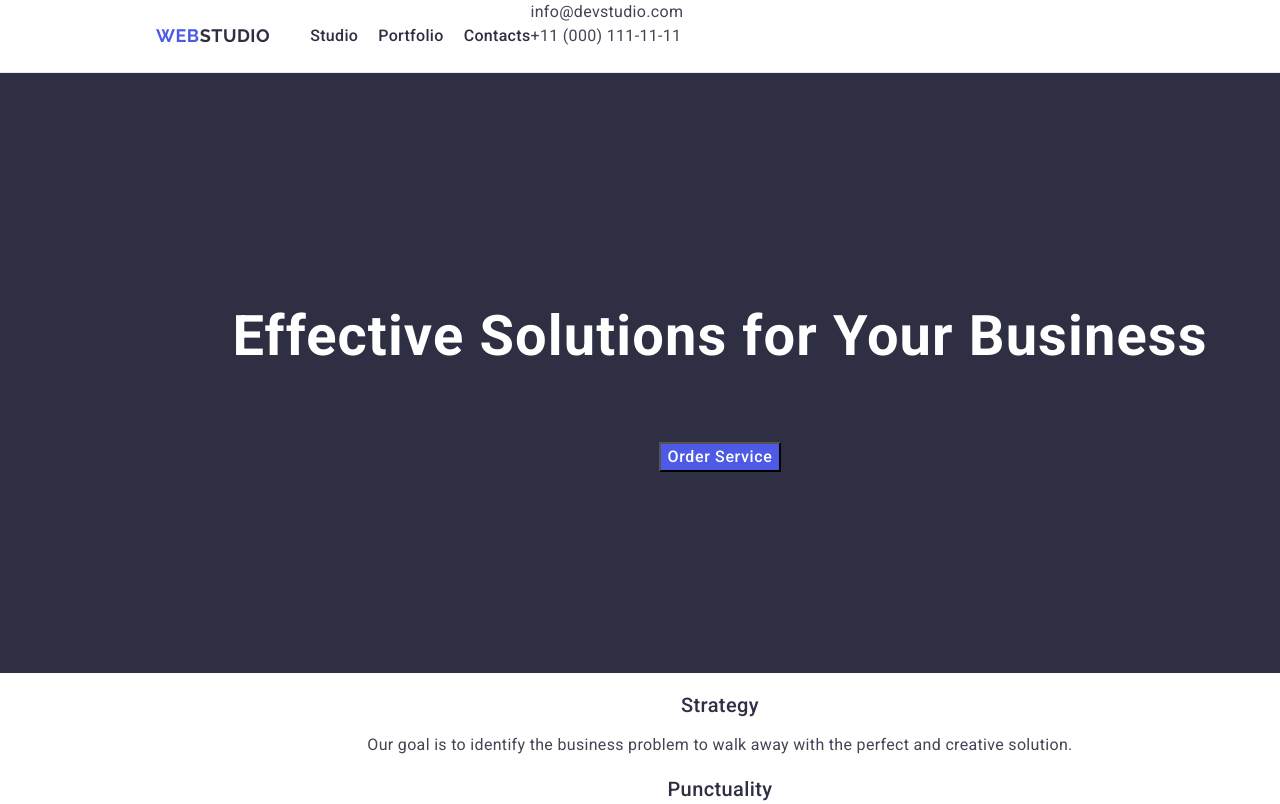
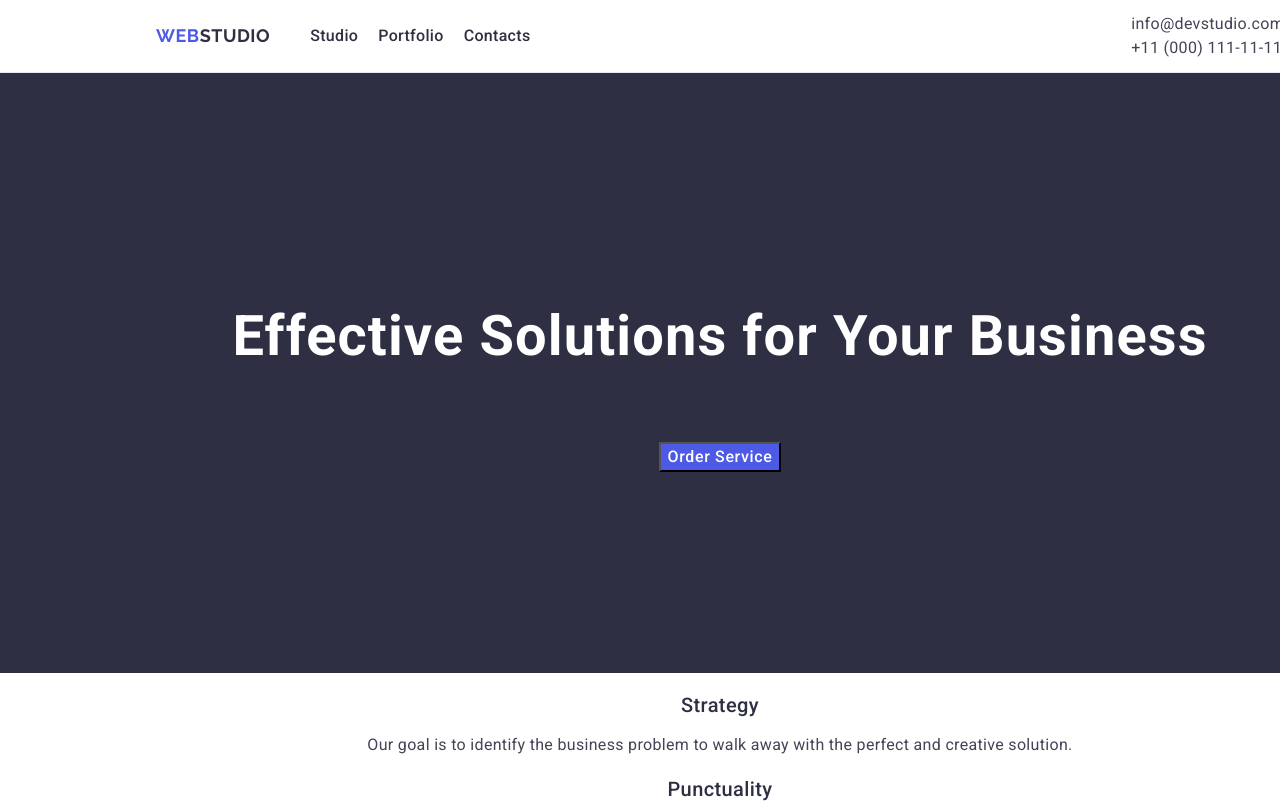
Before and after one commit to YLevytsk/goit-markup-hw-03, a plain HTML site: page index.html in a window 1280 px wide. Shown: the top 804 px of the page. Drawn offline with nearby package versions, Linux system fonts and the light colour scheme.

Commit message:
ьпрь

```diff
--- a/css/styles.css
+++ b/css/styles.css
@@ -30,7 +30,9 @@ header {
     align-items: center;
 }
 .container-header {
-    display: flex;
+    display: flex; /* Включаем флекс-контейнер */
+    justify-content: space-between; /* Равномерно распределяем навигацию и контакты по краям */
+    align-items: center; /* Вертикальное выравнивание */
 }
 .navigation {
     display: flex;
```
